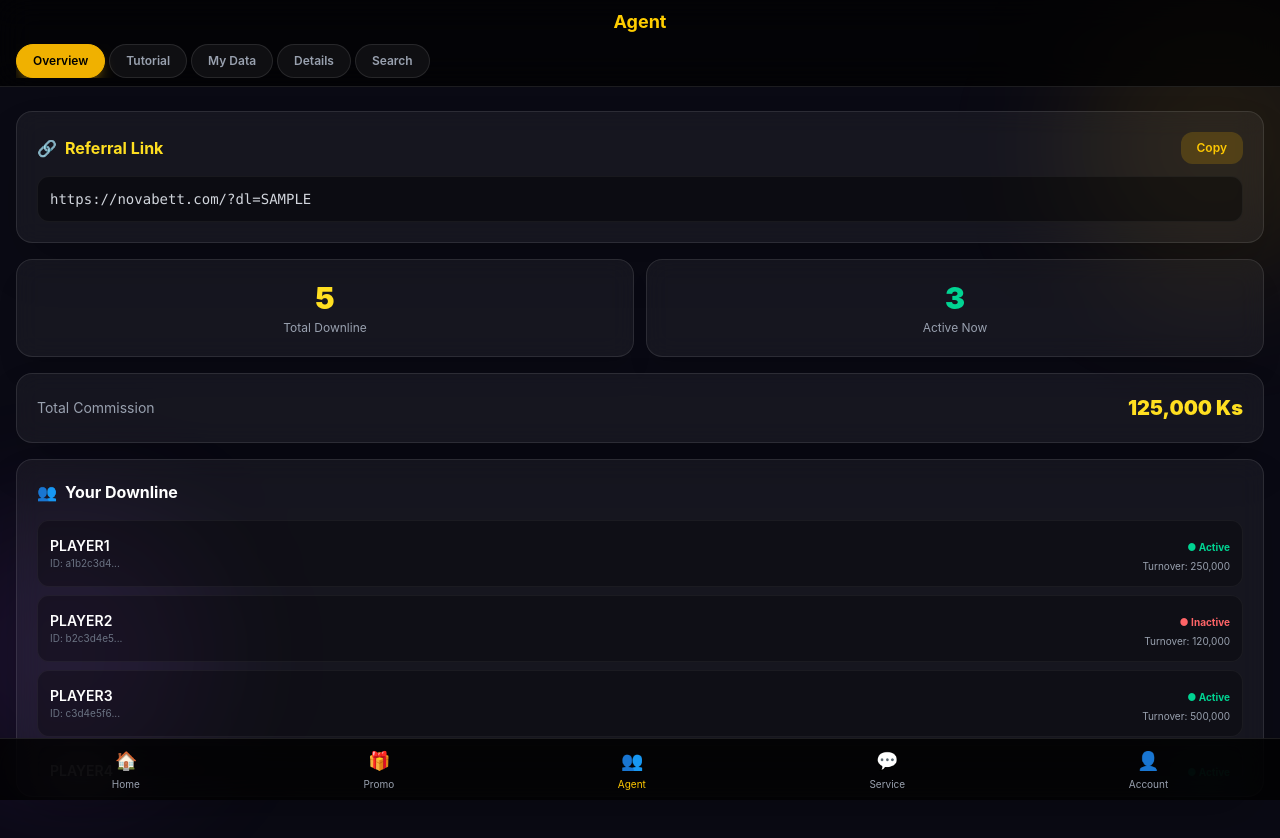
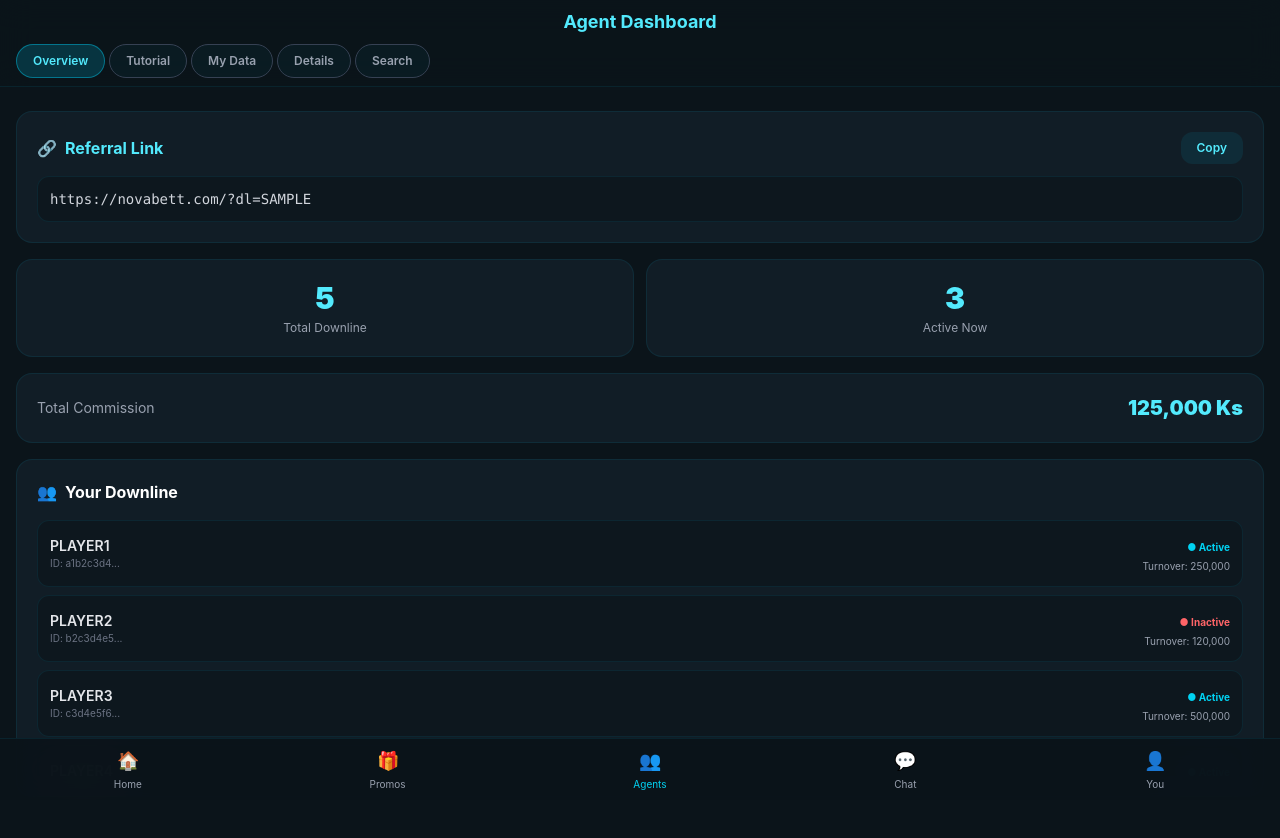
Before and after one commit to ccorryxx-bot/novabett, a Vue app: page /agent in a window 1280 px wide. Shown: the top 838 px of the page. Built offline with nearby package versions, Linux system fonts and the light colour scheme; sample sign-in values are in the browser's storage.

Commit message:
Update Promotions (6-segment wheel) and Agent Dashboard with Dark Teal design

```diff
--- a/src/pages/AgentDashboard.vue
+++ b/src/pages/AgentDashboard.vue
@@ -1,16 +1,12 @@
 <template>
-  <div class="min-h-screen bg-[#0a0a14] text-white pb-20 relative overflow-hidden">
-    <div class="fixed inset-0 pointer-events-none z-0">
-      <div class="absolute top-0 -right-20 w-72 h-72 bg-yellow-500/10 rounded-full blur-3xl"></div>
-      <div class="absolute bottom-0 -left-20 w-72 h-72 bg-purple-500/10 rounded-full blur-3xl"></div>
-    </div>
-
-    <header class="sticky top-0 z-30 bg-black/70 backdrop-blur-lg border-b border-white/10 px-4 py-2">
-      <h2 class="text-lg font-bold text-center bg-gradient-to-r from-yellow-400 to-amber-300 bg-clip-text text-transparent">{{ $t('agent') }}</h2>
+  <div class="min-h-screen bg-[#0b141a] text-gray-200 pb-20 relative overflow-hidden">
+    <header class="sticky top-0 z-30 bg-[#0b141a]/80 backdrop-blur-lg border-b border-cyan-500/10 px-4 py-2">
+      <h2 class="text-lg font-bold text-center text-cyan-300">Agent Dashboard</h2>
+      <!-- Tab Bar -->
       <div class="flex gap-1 mt-2 overflow-x-auto no-scrollbar">
         <button v-for="(tab, i) in tabs" :key="i" @click="activeTab = i"
           class="px-4 py-2 rounded-full text-xs font-semibold whitespace-nowrap transition-all border"
-          :class="activeTab === i ? 'bg-yellow-500 text-black border-yellow-500 shadow-lg shadow-yellow-500/30' : 'bg-white/5 border-white/10 text-gray-400 hover:bg-white/10'">
+          :class="activeTab === i ? 'bg-cyan-500/20 text-cyan-300 border-cyan-500/50' : 'bg-cyan-500/5 border-gray-700 text-gray-400 hover:bg-cyan-500/10'">
           {{ tab }}
         </button>
       </div>
@@ -19,44 +15,44 @@
     <div class="px-4 pt-6 space-y-6 relative z-10">
       <!-- Tab 0: Overview -->
       <div v-if="activeTab === 0">
-        <div class="bg-white/5 backdrop-blur-md border border-white/10 rounded-2xl p-5 shadow-2xl">
+        <div class="bg-[#111d26] border border-cyan-500/10 rounded-2xl p-5">
           <div class="flex justify-between items-center mb-3">
-            <h3 class="font-bold text-yellow-300 flex items-center gap-2"><span>🔗</span> Referral Link</h3>
-            <button @click="copyReferral" class="bg-yellow-500/20 hover:bg-yellow-500/30 text-yellow-400 px-4 py-2 rounded-xl text-xs font-semibold transition-colors">
-              {{ copied ? $t('copied') : $t('copy') }}
+            <h3 class="font-bold text-cyan-300 flex items-center gap-2"><span>🔗</span> Referral Link</h3>
+            <button @click="copyReferral" class="bg-cyan-500/10 hover:bg-cyan-500/20 text-cyan-300 px-4 py-2 rounded-xl text-xs font-semibold transition-colors">
+              {{ copied ? 'Copied ✅' : 'Copy' }}
             </button>
           </div>
-          <div class="bg-black/40 rounded-xl p-3 border border-white/5">
+          <div class="bg-black/20 rounded-xl p-3 border border-cyan-500/10">
             <p class="text-sm text-gray-300 font-mono truncate">{{ referralLink }}</p>
           </div>
         </div>
 
         <div class="grid grid-cols-2 gap-3 mt-4">
-          <div class="bg-white/5 backdrop-blur-md border border-white/10 rounded-2xl p-5 text-center shadow-xl">
-            <p class="text-3xl font-black text-yellow-300">{{ downlineStats.total }}</p>
-            <p class="text-xs text-gray-400 mt-1">{{ $t('totalDownline') }}</p>
+          <div class="bg-[#111d26] border border-cyan-500/10 rounded-2xl p-5 text-center">
+            <p class="text-3xl font-black text-cyan-300">{{ downlineStats.total }}</p>
+            <p class="text-xs text-gray-400 mt-1">Total Downline</p>
           </div>
-          <div class="bg-white/5 backdrop-blur-md border border-white/10 rounded-2xl p-5 text-center shadow-xl">
-            <p class="text-3xl font-black text-emerald-400">{{ downlineStats.active }}</p>
-            <p class="text-xs text-gray-400 mt-1">{{ $t('activeNow') }}</p>
+          <div class="bg-[#111d26] border border-cyan-500/10 rounded-2xl p-5 text-center">
+            <p class="text-3xl font-black text-cyan-300">{{ downlineStats.active }}</p>
+            <p class="text-xs text-gray-400 mt-1">Active Now</p>
           </div>
         </div>
 
-        <div class="bg-white/5 backdrop-blur-md border border-white/10 rounded-2xl p-5 shadow-2xl flex justify-between items-center mt-4">
-          <span class="text-gray-400 text-sm">{{ $t('totalCommission') }}</span>
-          <span class="text-yellow-300 font-black text-xl">{{ totalCommission.toLocaleString() }} Ks</span>
+        <div class="bg-[#111d26] border border-cyan-500/10 rounded-2xl p-5 flex justify-between items-center mt-4">
+          <span class="text-gray-400 text-sm">Total Commission</span>
+          <span class="text-cyan-300 font-black text-xl">{{ totalCommission.toLocaleString() }} Ks</span>
         </div>
 
-        <div class="bg-white/5 backdrop-blur-md border border-white/10 rounded-2xl p-5 shadow-2xl mt-4">
-          <h3 class="font-bold text-white mb-4 flex items-center gap-2"><span>👥</span> {{ $t('yourDownline') }}</h3>
+        <div class="bg-[#111d26] border border-cyan-500/10 rounded-2xl p-5 mt-4">
+          <h3 class="font-bold text-white mb-4 flex items-center gap-2"><span>👥</span> Your Downline</h3>
           <div class="space-y-2 max-h-64 overflow-y-auto">
-            <div v-for="user in downlineUsers" :key="user.id" class="flex justify-between items-center p-3 bg-black/30 rounded-xl border border-white/5">
+            <div v-for="user in downlineUsers" :key="user.id" class="flex justify-between items-center p-3 bg-black/20 rounded-xl border border-cyan-500/10">
               <div>
                 <p class="text-sm font-semibold">{{ user.username }}</p>
                 <p class="text-[10px] text-gray-500">ID: {{ user.id.slice(0,8) }}...</p>
               </div>
               <div class="text-right">
-                <span :class="user.active ? 'text-emerald-400' : 'text-red-400'" class="text-[10px] font-bold">● {{ user.active ? 'Active' : 'Inactive' }}</span>
+                <span :class="user.active ? 'text-cyan-400' : 'text-red-400'" class="text-[10px] font-bold">● {{ user.active ? 'Active' : 'Inactive' }}</span>
                 <p class="text-[10px] text-gray-400 mt-0.5">Turnover: {{ user.turnover.toLocaleString() }}</p>
               </div>
             </div>
@@ -65,91 +61,81 @@
       </div>
 
       <!-- Tab 1: Tutorial -->
-      <div v-else-if="activeTab === 1" class="bg-white/5 backdrop-blur-md border border-white/10 rounded-2xl p-5 shadow-2xl">
-        <h3 class="font-bold text-white mb-4 flex items-center gap-2"><span>📘</span> {{ $t('tutorial') }}</h3>
-        <div class="bg-black/30 rounded-xl p-4 space-y-3 text-sm text-gray-300">
+      <div v-else-if="activeTab === 1" class="bg-[#111d26] border border-cyan-500/10 rounded-2xl p-5">
+        <h3 class="font-bold text-white mb-4 flex items-center gap-2"><span>📘</span> Agent Tutorial</h3>
+        <div class="bg-black/20 rounded-xl p-4 space-y-3 text-sm text-gray-300">
           <div class="flex items-start gap-2">
-            <span class="bg-yellow-500/30 text-yellow-300 w-5 h-5 rounded-full flex items-center justify-center text-xs font-bold flex-shrink-0">1</span>
-            <p>{{ $t('level1') }}: Total Turnover × <span class="text-yellow-400 font-bold">10%</span></p>
+            <span class="bg-cyan-500/20 text-cyan-300 w-5 h-5 rounded-full flex items-center justify-center text-xs font-bold flex-shrink-0">1</span>
+            <p>Level 1 (Direct): Total Turnover × <span class="text-cyan-400 font-bold">10%</span></p>
           </div>
           <div class="flex items-start gap-2">
-            <span class="bg-yellow-500/30 text-yellow-300 w-5 h-5 rounded-full flex items-center justify-center text-xs font-bold flex-shrink-0">2</span>
-            <p>{{ $t('level2') }}: (Total Turnover × 10%) × 30% ≈ <span class="text-yellow-400 font-bold">3%</span></p>
+            <span class="bg-cyan-500/20 text-cyan-300 w-5 h-5 rounded-full flex items-center justify-center text-xs font-bold flex-shrink-0">2</span>
+            <p>Level 2+ (Override): (Total Turnover × 10%) × 30% ≈ <span class="text-cyan-400 font-bold">3%</span></p>
           </div>
           <div class="flex items-start gap-2">
-            <span class="bg-yellow-500/30 text-yellow-300 w-5 h-5 rounded-full flex items-center justify-center text-xs font-bold flex-shrink-0">∞</span>
-            <p>{{ $t('unlimited') }}</p>
+            <span class="bg-cyan-500/20 text-cyan-300 w-5 h-5 rounded-full flex items-center justify-center text-xs font-bold flex-shrink-0">∞</span>
+            <p>Unlimited N Level Depth</p>
           </div>
-          <p class="text-xs text-gray-500 mt-2">{{ $t('winLossBasis') }}</p>
+          <p class="text-xs text-gray-500 mt-2">Based on Turnover only (Win/Loss not considered)</p>
         </div>
       </div>
 
       <!-- Tab 2: My Data -->
-      <div v-else-if="activeTab === 2" class="bg-white/5 backdrop-blur-md border border-white/10 rounded-2xl p-5 shadow-2xl">
-        <h3 class="font-bold text-white mb-4 flex items-center gap-2"><span>📊</span> {{ $t('myData') }}</h3>
+      <div v-else-if="activeTab === 2" class="bg-[#111d26] border border-cyan-500/10 rounded-2xl p-5">
+        <h3 class="font-bold text-white mb-4 flex items-center gap-2"><span>📊</span> My Data</h3>
         <div class="space-y-3">
-          <div class="flex justify-between bg-black/30 p-3 rounded-xl border border-white/5">
-            <span class="text-gray-400 text-sm">{{ $t('today') }}</span>
-            <span class="text-yellow-300 font-semibold">12,500 Ks</span>
+          <div class="flex justify-between bg-black/20 p-3 rounded-xl border border-cyan-500/10">
+            <span class="text-gray-400 text-sm">Today</span>
+            <span class="text-cyan-300 font-semibold">12,500 Ks</span>
           </div>
-          <div class="flex justify-between bg-black/30 p-3 rounded-xl border border-white/5">
-            <span class="text-gray-400 text-sm">{{ $t('yesterday') }}</span>
-            <span class="text-yellow-300 font-semibold">8,200 Ks</span>
+          <div class="flex justify-between bg-black/20 p-3 rounded-xl border border-cyan-500/10">
+            <span class="text-gray-400 text-sm">Yesterday</span>
+            <span class="text-cyan-300 font-semibold">8,200 Ks</span>
           </div>
-          <div class="flex justify-between bg-black/30 p-3 rounded-xl border border-white/5">
-            <span class="text-gray-400 text-sm">{{ $t('thisMonth') }}</span>
-            <span class="text-yellow-300 font-semibold">145,000 Ks</span>
+          <div class="flex justify-between bg-black/20 p-3 rounded-xl border border-cyan-500/10">
+            <span class="text-gray-400 text-sm">This Month</span>
+            <span class="text-cyan-300 font-semibold">145,000 Ks</span>
           </div>
         </div>
       </div>
 
       <!-- Tab 3: Downline Details -->
-      <div v-else-if="activeTab === 3" class="bg-white/5 backdrop-blur-md border border-white/10 rounded-2xl p-5 shadow-2xl">
-        <h3 class="font-bold text-white mb-4 flex items-center gap-2"><span>📋</span> {{ $t('details') }}</h3>
+      <div v-else-if="activeTab === 3" class="bg-[#111d26] border border-cyan-500/10 rounded-2xl p-5">
+        <h3 class="font-bold text-white mb-4 flex items-center gap-2"><span>📋</span> Downline Details</h3>
         <div class="space-y-2 max-h-96 overflow-y-auto">
-          <div v-for="user in downlineDetails" :key="user.id" class="bg-black/30 rounded-xl p-3 border border-white/5">
+          <div v-for="user in downlineDetails" :key="user.id" class="bg-black/20 rounded-xl p-3 border border-cyan-500/10">
             <p class="text-sm font-semibold mb-2">{{ user.username }}</p>
             <div class="grid grid-cols-3 gap-2 text-[10px]">
-              <div><span class="text-gray-500">{{ $t('depositAmt') }}</span><p class="text-white text-xs">{{ user.deposit.toLocaleString() }}</p></div>
-              <div><span class="text-gray-500">{{ $t('turnover') }}</span><p class="text-white text-xs">{{ user.turnover.toLocaleString() }}</p></div>
-              <div><span class="text-gray-500">{{ $t('profitLoss') }}</span><p :class="user.profit >= 0 ? 'text-emerald-400' : 'text-red-400'" class="text-xs">{{ user.profit.toLocaleString() }}</p></div>
+              <div><span class="text-gray-500">Deposit</span><p class="text-white text-xs">{{ user.deposit.toLocaleString() }}</p></div>
+              <div><span class="text-gray-500">Turnover</span><p class="text-white text-xs">{{ user.turnover.toLocaleString() }}</p></div>
+              <div><span class="text-gray-500">Profit/Loss</span><p :class="user.profit >= 0 ? 'text-cyan-400' : 'text-red-400'" class="text-xs">{{ user.profit.toLocaleString() }}</p></div>
             </div>
           </div>
         </div>
       </div>
 
-      <!-- Tab 4: Search -->
-      <div v-else-if="activeTab === 4" class="bg-white/5 backdrop-blur-md border border-white/10 rounded-2xl p-5 shadow-2xl">
-        <h3 class="font-bold text-white mb-4 flex items-center gap-2"><span>🔍</span> {{ $t('searchDownline') }}</h3>
-        <input v-model="searchUsername" type="text" :placeholder="$t('searchDownline')" class="w-full p-3 rounded-xl bg-black/50 border border-white/10 text-white text-sm focus:outline-none focus:border-yellow-500/50 mb-4" />
+      <!-- Tab 4: Search Downline -->
+      <div v-else-if="activeTab === 4" class="bg-[#111d26] border border-cyan-500/10 rounded-2xl p-5">
+        <h3 class="font-bold text-white mb-4 flex items-center gap-2"><span>🔍</span> Search Downline</h3>
+        <input v-model="searchUsername" type="text" placeholder="Enter username..." class="w-full p-3 rounded-xl bg-[#0b141a] border border-cyan-500/20 text-white text-sm focus:outline-none focus:border-cyan-500/50 mb-4" />
         <div v-if="searchUsername" class="space-y-2">
-          <div v-for="user in filteredDownline" :key="user.id" class="bg-black/30 rounded-xl p-3 border border-white/5">
+          <div v-for="user in filteredDownline" :key="user.id" class="bg-black/20 rounded-xl p-3 border border-cyan-500/10">
             <p class="text-sm font-semibold">{{ user.username }}</p>
             <p class="text-[10px] text-gray-400">ID: {{ user.id.slice(0,12) }}...</p>
           </div>
-          <p v-if="filteredDownline.length === 0" class="text-center text-gray-500 py-4 text-sm">{{ $t('notFound') }}</p>
+          <p v-if="filteredDownline.length === 0" class="text-center text-gray-500 py-4 text-sm">Not found</p>
         </div>
       </div>
     </div>
 
     <!-- Bottom Nav -->
-    <nav class="fixed bottom-0 left-0 right-0 bg-black/80 backdrop-blur-xl border-t border-white/10 z-40">
+    <nav class="fixed bottom-0 left-0 right-0 bg-[#0b141a]/95 backdrop-blur-xl border-t border-cyan-500/10 z-40">
       <div class="flex justify-around items-center py-2">
-        <router-link to="/home" class="flex flex-col items-center gap-0.5 text-gray-400 transition-colors">
-          <span class="text-lg">🏠</span><span class="text-[10px]">{{ $t('home') }}</span>
-        </router-link>
-        <router-link to="/promotions" class="flex flex-col items-center gap-0.5 text-gray-400 transition-colors">
-          <span class="text-lg">🎁</span><span class="text-[10px]">{{ $t('promotions') }}</span>
-        </router-link>
-        <router-link to="/agent" class="flex flex-col items-center gap-0.5 text-yellow-400 transition-colors">
-          <span class="text-lg">👥</span><span class="text-[10px]">{{ $t('agent') }}</span>
-        </router-link>
-        <router-link to="/service" class="flex flex-col items-center gap-0.5 text-gray-400 transition-colors">
-          <span class="text-lg">💬</span><span class="text-[10px]">{{ $t('service') }}</span>
-        </router-link>
-        <router-link to="/account" class="flex flex-col items-center gap-0.5 text-gray-400 transition-colors">
-          <span class="text-lg">👤</span><span class="text-[10px]">{{ $t('account') }}</span>
-        </router-link>
+        <router-link to="/home" class="flex flex-col items-center gap-0.5 text-gray-400 transition-colors"><span class="text-lg">🏠</span><span class="text-[10px]">Home</span></router-link>
+        <router-link to="/promotions" class="flex flex-col items-center gap-0.5 text-gray-400 transition-colors"><span class="text-lg">🎁</span><span class="text-[10px]">Promos</span></router-link>
+        <router-link to="/agent" class="flex flex-col items-center gap-0.5 text-cyan-400 transition-colors"><span class="text-lg">👥</span><span class="text-[10px]">Agents</span></router-link>
+        <router-link to="/service" class="flex flex-col items-center gap-0.5 text-gray-400 transition-colors"><span class="text-lg">💬</span><span class="text-[10px]">Chat</span></router-link>
+        <router-link to="/account" class="flex flex-col items-center gap-0.5 text-gray-400 transition-colors"><span class="text-lg">👤</span><span class="text-[10px]">You</span></router-link>
       </div>
     </nav>
   </div>
@@ -157,19 +143,7 @@
 
 <script setup>
 import { ref, computed } from 'vue'
-import { useI18n } from 'vue-i18n'
-const { t } = useI18n()
 
-const activeTab = ref(0)
-const tabs = [
-  t('overview'),
-  t('tutorial'),
-  t('myData'),
-  t('details'),
-  t('searchDL')
-]
-
-// ... rest same as before
 const storedUsername = localStorage.getItem('sb_username') || 'YOURNAME'
 const referralLink = `https://novabett.com/?dl=${storedUsername.toUpperCase()}`
 
@@ -181,6 +155,9 @@
     prompt('Copy manually:', referralLink)
   }
 }
+
+const activeTab = ref(0)
+const tabs = ['Overview', 'Tutorial', 'My Data', 'Details', 'Search']
 
 const downlineUsers = ref([
   { id: 'a1b2c3d4-e5f6-7890-abcd-ef1234567890', username: 'PLAYER1', active: true, turnover: 250000 },
```
Also changed, not shown: src/pages/PromotionsPage.vue (+74 -19 lines).
